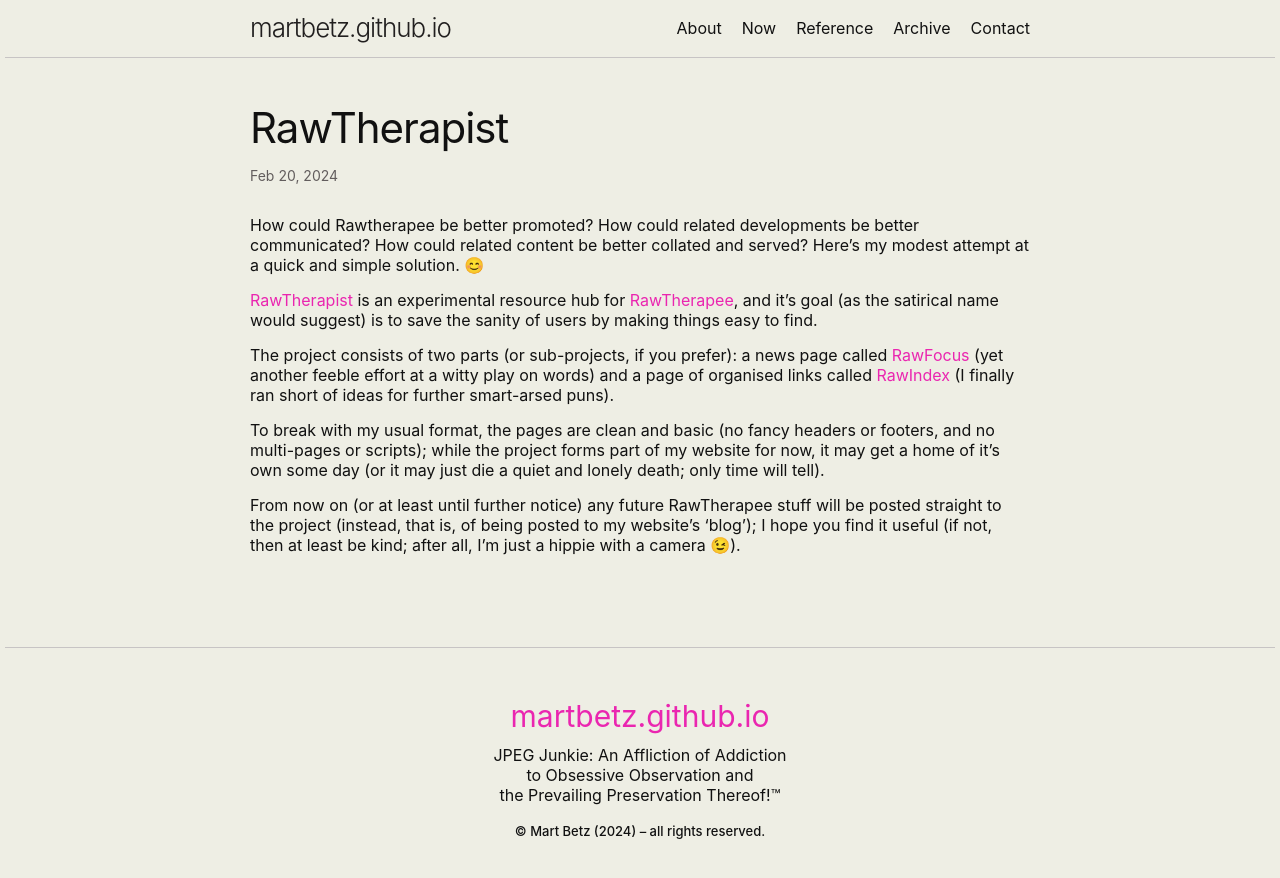
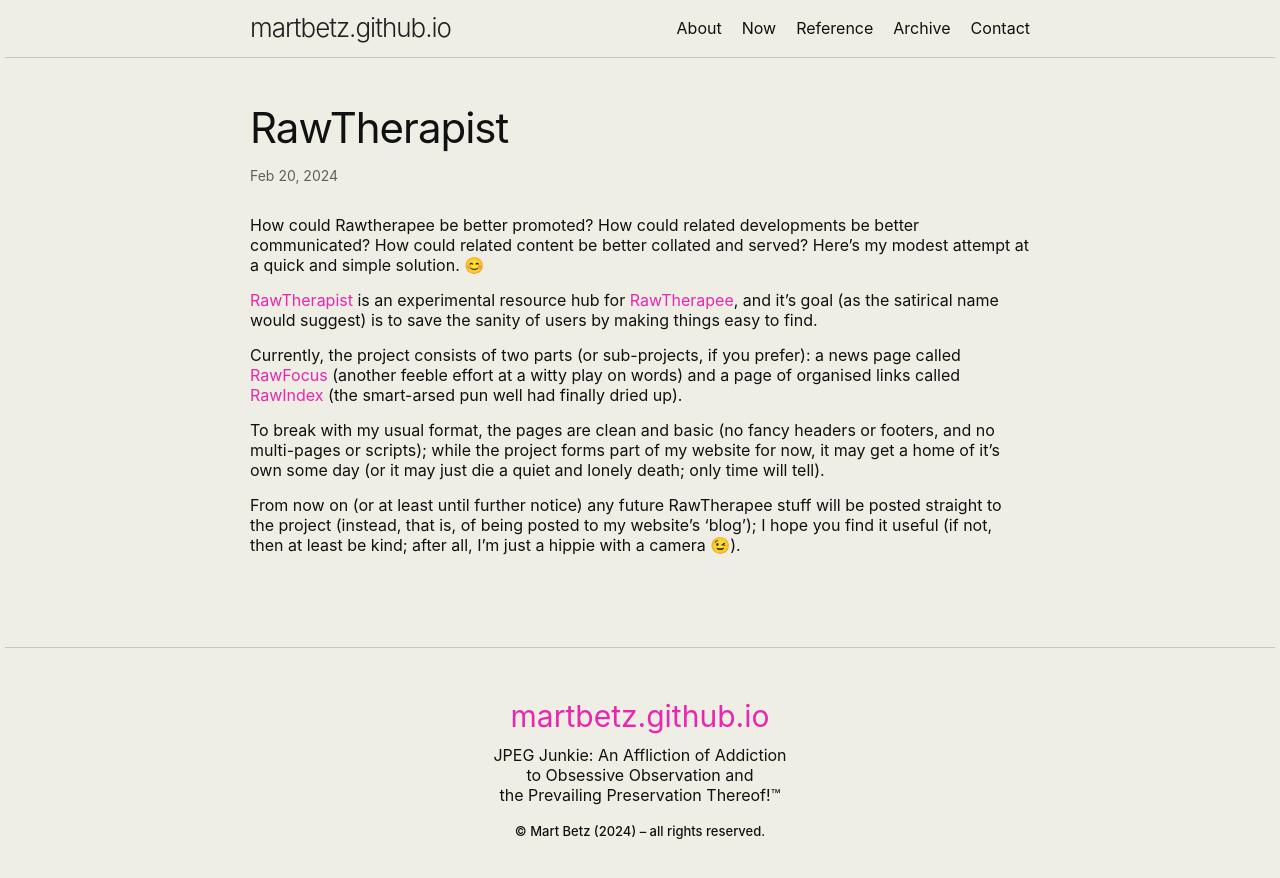
Before and after one commit to martbetz/martbetz.github.io, a Jekyll site: the page built from _posts/2024-02-20-rawtherapist.md, in a window 1280 px wide. Shown: the top 878 px of the page. Built offline with Jekyll 4.4.1, drawn with Linux system fonts in a browser that asks for light colours.

Commit message:
Update 2024-02-20-rawtherapist.md

```diff
--- a/_posts/2024-02-20-rawtherapist.md
+++ b/_posts/2024-02-20-rawtherapist.md
@@ -9,7 +9,7 @@
 
 [RawTherapist](https://martbetz.github.io/WIP/homepage.html) is an experimental resource hub for [RawTherapee](https://rawtherapee.com), and it's goal (as the satirical name would suggest) is to save the sanity of users by making things easy to find.
 
-The project consists of two parts (or sub-projects, if you prefer): a news page called [RawFocus](https://martbetz.github.io/WIP/rawfocus.html) (yet another feeble effort at a witty play on words) and a page of organised links called [RawIndex](https://martbetz.github.io/WIP/rawfocus.html) (I finally ran short of ideas for further smart-arsed puns).
+Currently, the project consists of two parts (or sub-projects, if you prefer): a news page called [RawFocus](https://martbetz.github.io/WIP/rawfocus.html) (another feeble effort at a witty play on words) and a page of organised links called [RawIndex](https://martbetz.github.io/WIP/rawfocus.html) (the smart-arsed pun well had finally dried up).
 
 To break with my usual format, the pages are clean and basic (no fancy headers or footers, and no multi-pages or scripts); while the project forms part of my website for now, it may get a home of it's own some day (or it may just die a quiet and lonely death; only time will tell).
 
```
